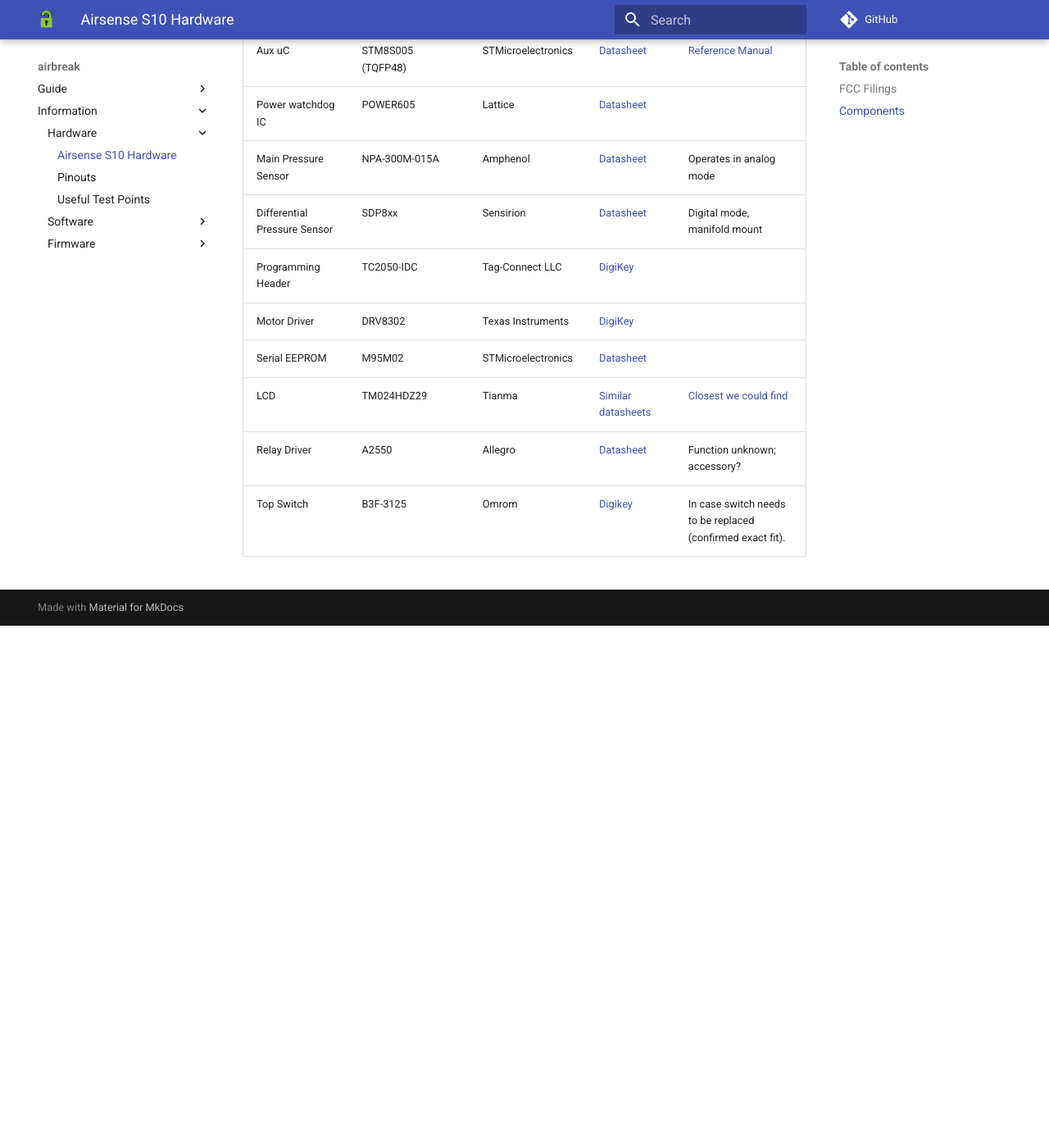
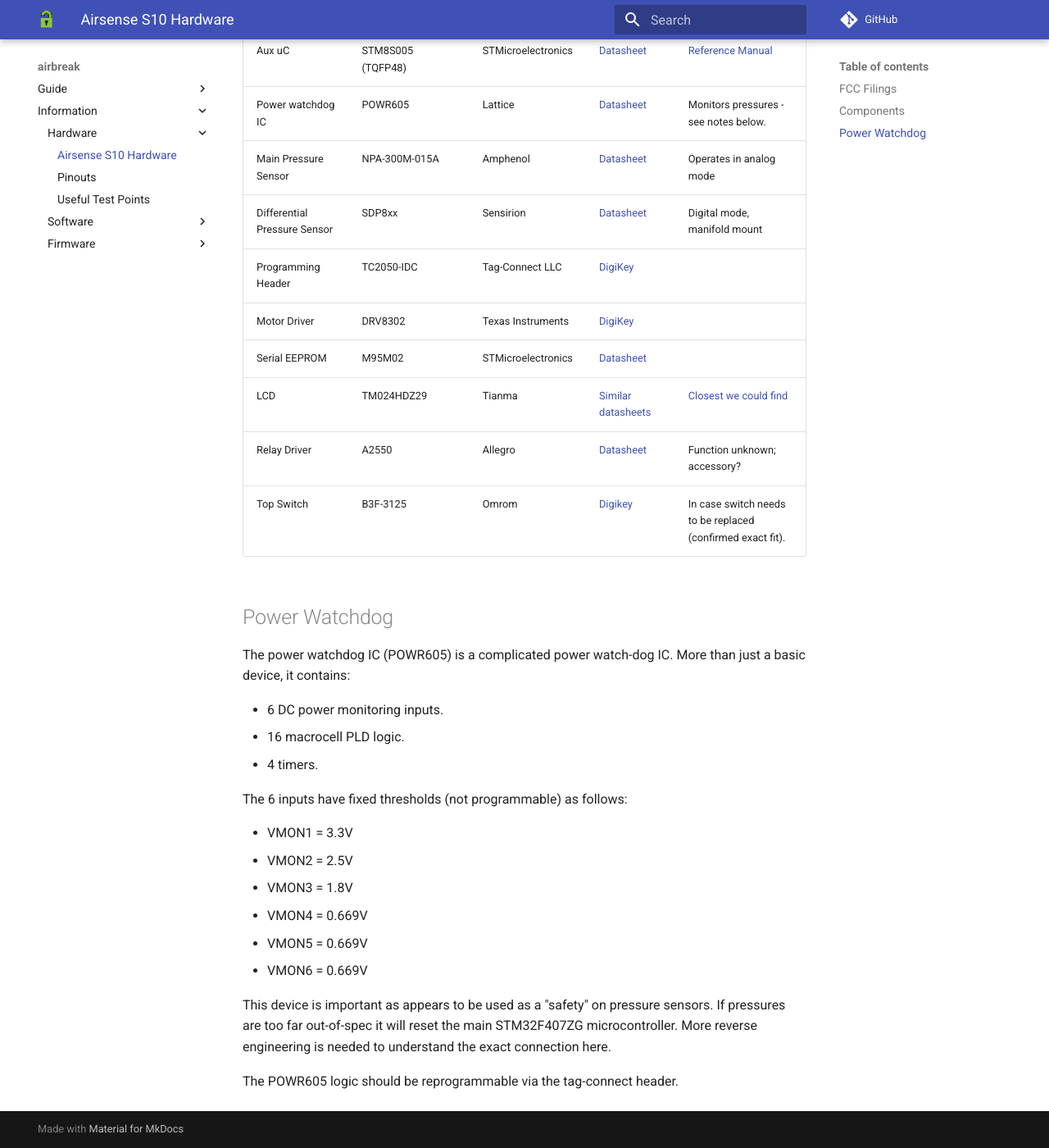
Before and after one commit to osresearch/airbreak, an MkDocs documentation site: the page built from docs/info/hardware.md, in a window 1280 px wide and 1400 px high, scrolled down 645 px. Shown: the whole window at 82% size. Built offline with MkDocs 1.6.1 and Material for MkDocs 9.7.7, drawn with Linux system fonts in a browser that asks for light colours; comment, search, counter and statistics services are not loaded; before the commit the page ends 1408 px from its top, so only the background shows below that.

Commit message:
Add description of POWR605 stuff which resets device.

```diff
--- a/docs/info/hardware.md
+++ b/docs/info/hardware.md
@@ -20,7 +20,7 @@
 | ---			| --- | --- | --- | --- |
 | Main uC		| STM32F405ZGT6 (LQFP144) | STMicroelectronics | [Datasheet](https://www.st.com/resource/en/datasheet/stm32f405zg.pdf) | [Reference Manual](https://www.st.com/resource/en/reference_manual/cd00190271-stm8s-series-and-stm8af-series-8bit-microcontrollers-stmicroelectronics.pdf) |
 | Aux uC		| STM8S005 (TQFP48) |  STMicroelectronics | [Datasheet](https://www.st.com/content/ccc/resource/technical/document/datasheet/21/5a/57/8b/f4/49/4a/12/DM00037613.pdf/files/DM00037613.pdf/jcr:content/translations/en.DM00037613.pdf)  | [Reference Manual](https://www.st.com/resource/en/reference_manual/cd00190271-stm8s-series-and-stm8af-series-8bit-microcontrollers-stmicroelectronics.pdf)   |
-| Power watchdog IC	| POWER605  | Lattice | [Datasheet](http://www.latticesemi.com/~/media/LatticeSemi/Documents/DataSheets/ProcessorPM-POWR605DataSheet.pdf)   |
+| Power watchdog IC	| POWR605  | Lattice | [Datasheet](http://www.latticesemi.com/~/media/LatticeSemi/Documents/DataSheets/ProcessorPM-POWR605DataSheet.pdf) | Monitors pressures - see notes below.
 | Main Pressure Sensor  | NPA-300M-015A | Amphenol | [Datasheet](https://amphenol-sensors.com/en/component/edocman/212-novasensor-npa-surface-mount-pressure-sensors-datasheet/download?Itemid=8429) | Operates in analog mode |
 | Differential Pressure Sensor | SDP8xx | Sensirion | [Datasheet](https://www.sensirion.com/en/about-us/company/technology/cmosens-technology-for-gas-flow/) | Digital mode, manifold mount |
 | Programming Header	| TC2050-IDC | Tag-Connect LLC | [DigiKey](https://www.digikey.com/product-detail/en/tag-connect-llc/TC2050-IDC/TC2050-IDC-ND/2605366) |
@@ -29,3 +29,24 @@
 | LCD | TM024HDZ29 | Tianma | [Similar datasheets](https://www.beyondinfinite.com/product/lcd/tianma_lcd_display.html) | [Closest we could find](https://www.beyondinfinite.com/lcd/Library/Tianma/TM024HDZ73.pdf)
 | Relay Driver | A2550 | Allegro | [Datasheet](https://www.allegromicro.com/~/media/Files/Datasheets/A2550-Datasheet.ashx) | Function unknown; accessory? |
 | Top Switch | B3F-3125 | Omrom | [Digikey](https://www.digikey.com/product-detail/en/omron-electronics-inc-emc-div/B3F-3125/SW851-ND/368368) | In case switch needs to be replaced (confirmed exact fit).
+
+## Power Watchdog
+
+The power watchdog IC (POWR605) is a complicated power watch-dog IC. More than just a basic device, it contains:
+
+* 6 DC power monitoring inputs.
+* 16 macrocell PLD logic.
+* 4 timers.
+
+The 6 inputs have fixed thresholds (not programmable) as follows:
+
+* VMON1 = 3.3V
+* VMON2 = 2.5V
+* VMON3 = 1.8V
+* VMON4 = 0.669V
+* VMON5 = 0.669V
+* VMON6 = 0.669V
+
+This device is important as appears to be used as a "safety" on pressure sensors. If pressures are too far out-of-spec it will reset the main STM32F407ZG microcontroller. More reverse engineering is needed to understand the exact connection here.
+
+The POWR605 logic should be reprogrammable via the tag-connect header.
```
